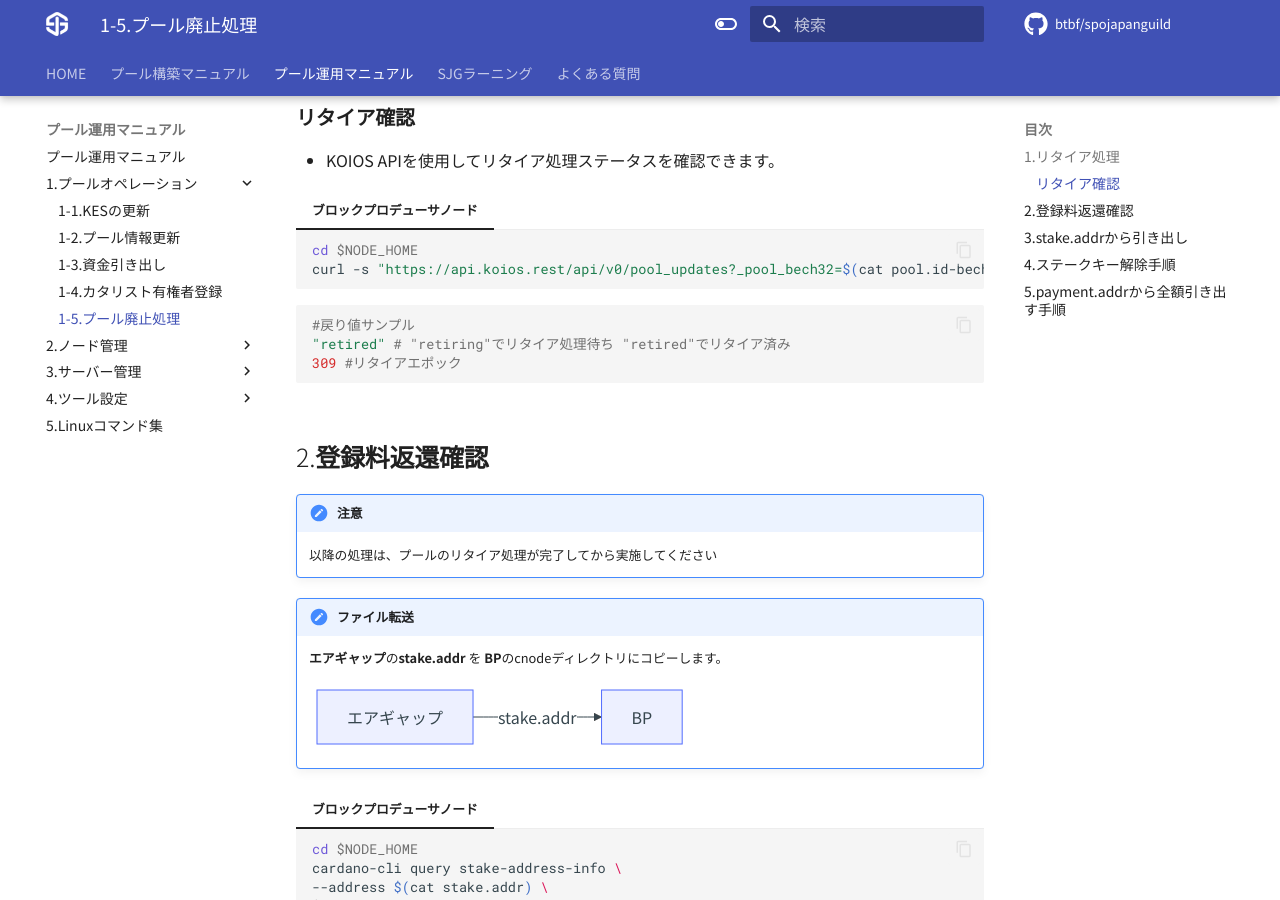
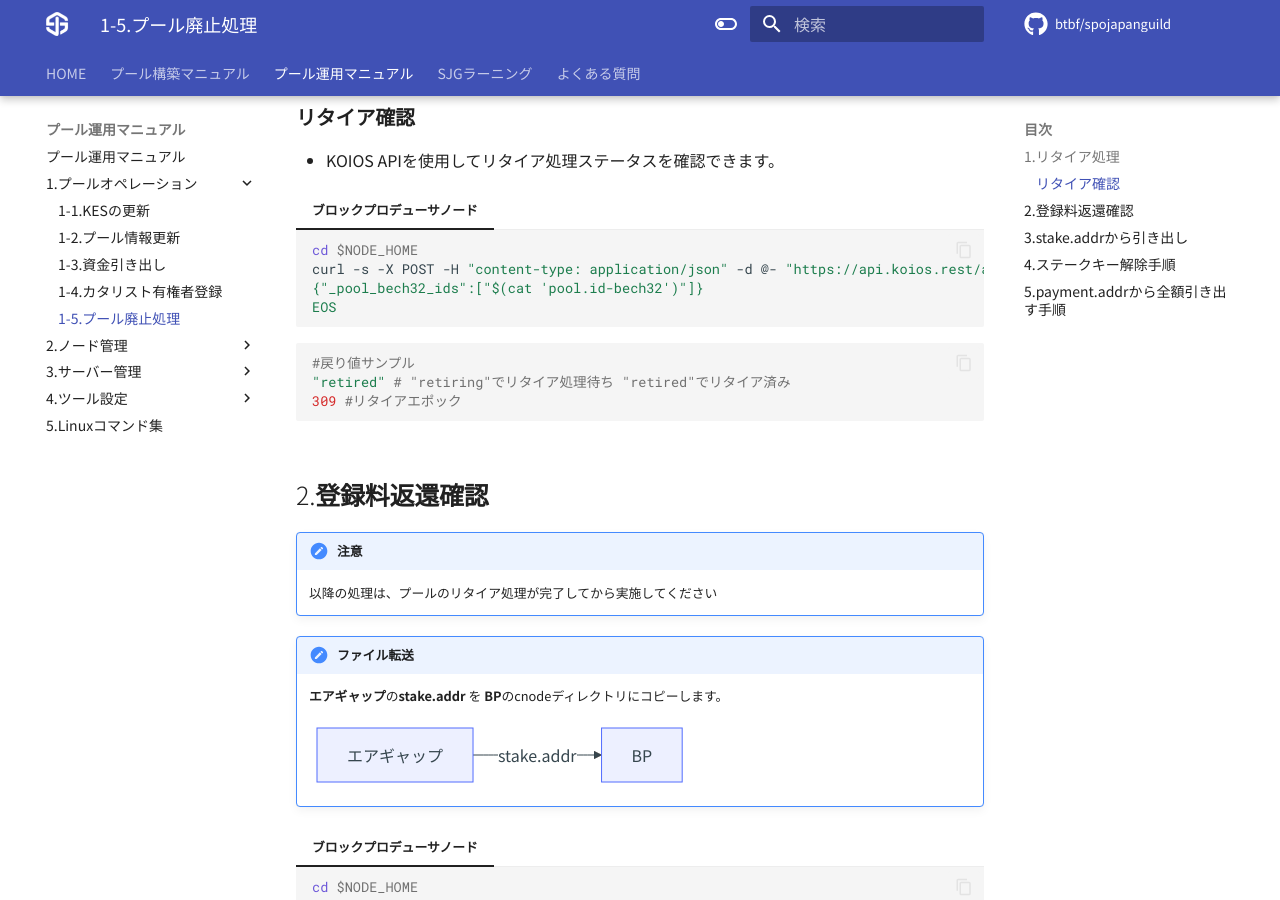
Before and after one commit to btbf/spojapanguild, an MkDocs documentation site: the page built from docs/operation/pool-retire.md, in a window 1280 px wide and 900 px high, scrolled down 4663 px. Built offline with MkDocs 1.6.1 and Material for MkDocs 9.7.7, drawn with Linux system fonts in a browser that asks for light colours; comment, search, counter and statistics services are not loaded.

Commit message:
Fixed retirement confirmation command

````diff
--- a/docs/operation/pool-retire.md
+++ b/docs/operation/pool-retire.md
@@ -239,7 +239,9 @@ chmod a-rwx $HOME/cold-keys
 === "ブロックプロデューサノード"
     ```bash
     cd $NODE_HOME
-    curl -s "https://api.koios.rest/api/v0/pool_updates?_pool_bech32=$(cat pool.id-bech32)" | jq '.[0].pool_status,.[0].retiring_epoch'
+    curl -s -X POST -H "content-type: application/json" -d @- "https://api.koios.rest/api/v1/pool_info" << EOS | jq '.[0].pool_status,.[0].retiring_epoch'
+    {"_pool_bech32_ids":["$(cat 'pool.id-bech32')"]}
+    EOS
     ```
 
     ```bash
````
